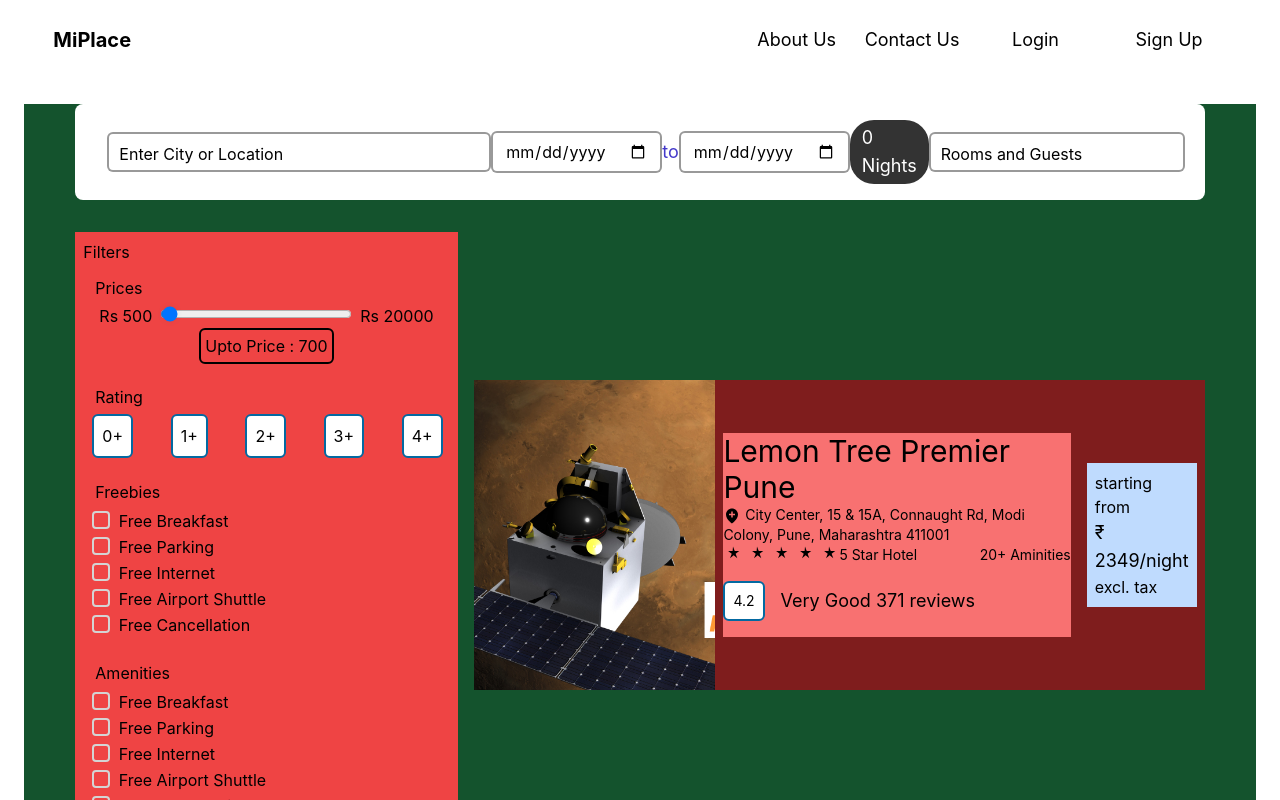
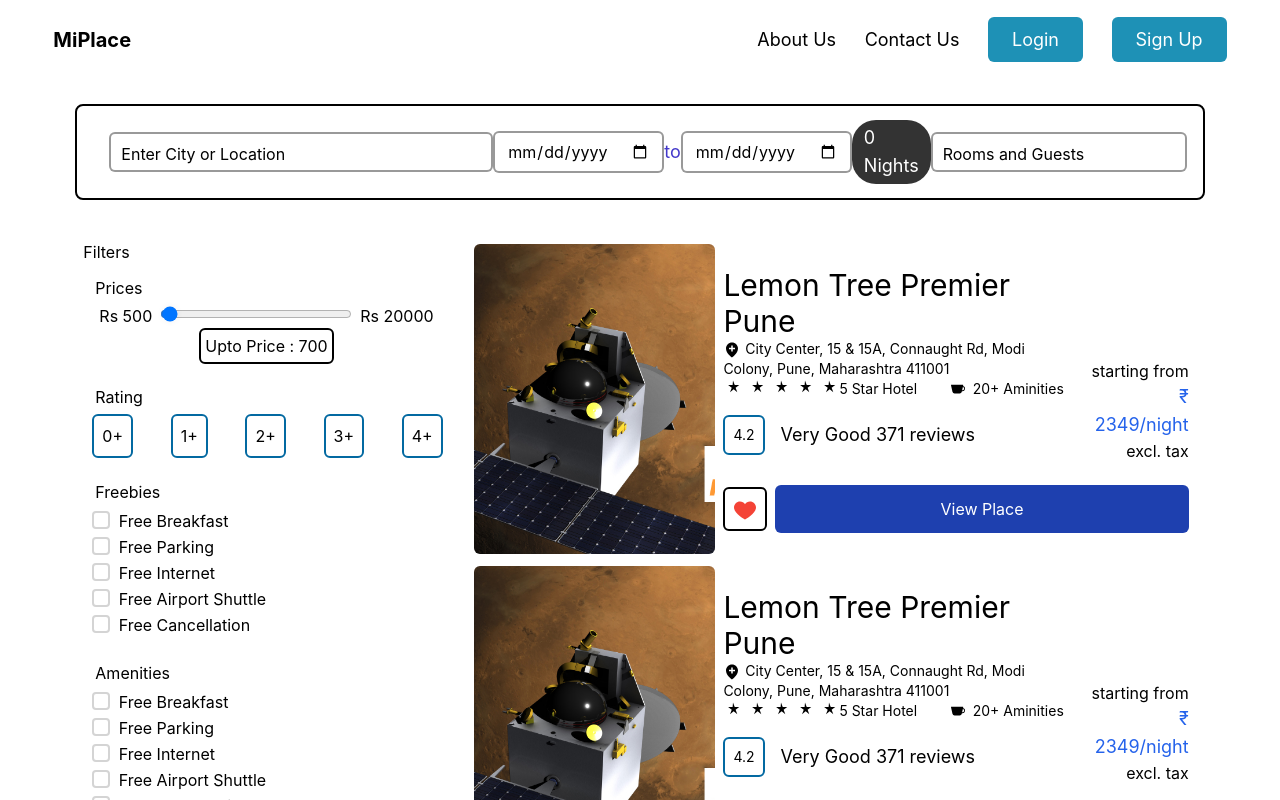
Before and after one commit to aruljohnsonalmabetter/MiPlace-Frontend, a React (Create React App) app in the folder miplace/: page /searchResults in a window 1280 px wide. Shown: the top 800 px of the page. Built offline with nearby package versions, Linux system fonts and the light colour scheme.

Commit message:
Created the searchResults page ,only responsiveness of this is left

```diff
--- a/miplace/src/App.js
+++ b/miplace/src/App.js
@@ -20,6 +20,8 @@
 //       </BrowserRouter>
 
 //     </>
+
+import "./App.css";
 import React from "react";
 import { BrowserRouter, Route, Routes } from "react-router-dom";
 import HomePage from "./pages/Home";
@@ -29,6 +31,7 @@
 import Login from "./components/LoginFormComponent";
 import OTP from "./pages/OTP";
 import SearchResults from "./pages/SearchResults";
+import ErrorScreen from "./pages/ErrorScreen";
 function App() {
   return (
     <BrowserRouter>
@@ -41,6 +44,7 @@
 
         <Route path="/login" element={<Login />} />
         <Route path="/otp" element={<OTP />} />
+        <Route path="*" element={<ErrorScreen />} />
       </Routes>
       <FooterComponent />
     </BrowserRouter>
--- a/miplace/src/components/FilterTabComponent.js
+++ b/miplace/src/components/FilterTabComponent.js
@@ -6,8 +6,8 @@
 
 export const FilterTabComponent = () => {
   return (
-    <div className="mr-2">
-      <div className="bg-red-500  p-2 w-full min-w-max	text-start">
+    <div className="mr-2 sticky">
+      <div className="  p-2 w-full min-w-max	text-start">
         <div className="  flex   flex-col">
           <h2 className=" text-bold">Filters</h2>
           <div className="text-left  flex  items-center flex-col">
--- a/miplace/src/components/HomeCard.jsx
+++ b/miplace/src/components/HomeCard.jsx
@@ -10,11 +10,12 @@
         // <div className="home-card bg-cover bg-center h-[500px] overflow-x-hidden" >
         <div className="home-card bg-cover bg-center h-[500px] overflow-x-hidden relative" style={{ ...cardStyle, backgroundImage: `url(${backgroundImage})` }}>
             <div className=' bottom-0 w-full absolute'>
-            {/* <div className=' bottom-0 w-full absolute flex justify-center items-center'> */}
+                {/* <div className=' bottom-0 w-full absolute flex justify-center items-center'> */}
                 {/* <div className='bg-white w-11/12'> */}
-
+                <div className='flex justify-center items-center flex-col'>
                     <PlaceSearchBarComponent />
-                    <button className='bg-[#196680] px-2 py-2 text-white w-10/12 text-semibold text-lg'>Search</button>
+                    <button className='bg-[#196680] px-2 py-2 text-white w-11/12 text-semibold text-lg rounded-md'>Search</button>
+                </div>
 
                 {/* </div> */}
             </div>
--- a/miplace/src/components/IndividualPlaceCard.js
+++ b/miplace/src/components/IndividualPlaceCard.js
@@ -2,39 +2,50 @@
 import place from "../images/Mars-Orbit-Mission.jpg";
 // import { BiSolidLocationPlus } from 'react-icons/fa';
 import { BiSolidLocationPlus } from "react-icons/bi";
+import { FcLike } from "react-icons/fc";
+import { BsFillCupFill } from "react-icons/bs";
 import Rating from "./Rating";
 
 export const IndividualPlaceCard = () => {
   return (
-    <div className="bg-green-400 w-full">
+    <div className=" w-full  rounded-lg my-3">
       {/* Divide into two parts */}
-      <div className="flex items-center justify-center w-full bg-red-900">
-        <div className="bg-red-900">
+      <div className="flex items-center justify-center w-full  ">
+        {/* IMG */}
+        <div>
           <img
             src={place}
             alt="asd"
-            className="overflow-none h-[310px] w-[340px] object-cover	"
+            className="overflow-none h-[310px] w-[340px] object-cover	rounded-md"
           />
         </div>
-        <div className="flex justify-center items-center">
-          <div className="bg-red-400 m-2">
-            <p className="text-3xl text-bold">
+        <div className="flex justify-center items-center flex-col  ">
+          {/* Written */}
+          <div className="flex justify-center items-end w-full ">
+            {/* Hotel info */}
+            <div className=" m-2 w-9/12  ">
+              <p className="text-3xl text-bold ">
                 {/* {HotelName} */}
                 Lemon Tree Premier Pune
               </p>
               <p className="text-sm">
                 {/* {HotelAddress} */}
-              <BiSolidLocationPlus className="inline text-lg" /> City Center, 15
-              & 15A, Connaught Rd, Modi Colony, Pune, Maharashtra 411001{" "}
+                <BiSolidLocationPlus className="inline text-lg" /> City Center,
+                15 & 15A, Connaught Rd, Modi Colony, Pune, Maharashtra 411001{" "}
+                <div className="flex justify-between items-center text-bold">
                   <div className="flex justify-between items-center">
-                <div className="flex justify-between items-center">
+                    <div className="flex justify-center items-center ">
                       <Rating value="5" className="inline " />
-                  <p className="inline ">5 Star Hotel</p>
+                      <p className="inline   ">5 Star Hotel</p>
                     </div>
-                <p className="inline ">20+ Aminities</p>
+                  </div>
+                  <div className="flex justify-center items-center">
+                    <BsFillCupFill className="mr-2" />
+                    <p className="inline   "> 20+ Aminities</p>
+                  </div>
                 </div>
                 <div className="flex  items-center my-4">
-                <p className="border-2 mr-4 inline border-sky-700 bg-white p-2 rounded-md  transition ease-in-out delay-250  hover:bg-sky-300 duration-300	">
+                  <p className="border-2 mr-4 inline border-sky-700 bg-white p-2 rounded-md  transition ease-in-out delay-250  hover:bg-sky-300 duration-300 text-bold  	">
                     4.2
                   </p>
                   <p className="text-lg">
@@ -43,10 +54,22 @@
                 </div>
               </p>
             </div>
-          <div className="m-2 bg-blue-200 p-2">
-            <p > starting from</p>
-            <p className="text-lg text-bold text-[##3799B8] inline">₹ 2349/night</p>
+
+            {/* Price Part */}
+            <div className="m-2  p-2 text-right ">
+              <p> starting from</p>
+              <p className="text-lg text-bold text-blue-600 ">₹ 2349/night</p>
               <p className="">excl. tax</p>
+            </div>
+          </div>
+
+          <div className=" flex justify-evenly items-center w-full">
+            <div className="border-2 border-black p-2  rounded-md m-2">
+              <FcLike className="text-2xl hover:scale-75   cursor-pointer transition ease-in-out delay-250" />
+            </div>
+            <button className="bg-blue-800 w-full p-3 bordeer-none  mr-4 inline rounded-md text-white transition ease-in-out delay-250  hover:bg-blue-700 duration-300 text-bold  ">
+              View Place
+            </button>
           </div>
         </div>
       </div>
--- a/miplace/src/components/PlaceCard.js
+++ b/miplace/src/components/PlaceCard.js
@@ -2,10 +2,13 @@
 import { IndividualPlaceCard } from "./IndividualPlaceCard";
 
 export const PlaceCard = () => {
+  return (
+    <div className=" w-full ml-2 h-full">
 
-  return (
-    <div className="bg-red-900 w-full ml-2 h-full">
-     <IndividualPlaceCard/>
+      <IndividualPlaceCard />
+      <IndividualPlaceCard />
+      <IndividualPlaceCard />
+      <IndividualPlaceCard />
     </div>
   );
 };
--- a/miplace/src/components/PlaceSearchBarComponent.js
+++ b/miplace/src/components/PlaceSearchBarComponent.js
@@ -36,8 +36,8 @@
   //   setDays(nights);
 
   return (
-    <div className=" flex justify-center items-center  w-full  h-24">
-      <div className="bg-white flex justify-between items-center w-11/12 h-full rounded-lg p-8   ">
+    <div className=" flex justify-center items-center  w-full h-24 ">
+      <div className="bg-white flex justify-between items-center w-11/12 h-full rounded-lg p-8   border-2 border-black ">
         <div>
           <label className="relative">
             <input
@@ -109,7 +109,7 @@
         </div> */}
 
         <div className=" ">
-          <p className="rounded-3xl	 px-3 py-1 border-2 border-solid border-none border-opacity-40	 text-lg text-white bg-black bg-opacity-80">
+          <p className="rounded-3xl	 px-3 py-1 border-2 border-solid border-none border-opacity-40	text-lg text-white bg-black bg-opacity-80">
             {firstDay && secondDay
               ? getNumberOfNightsBetweenDates(firstDay, secondDay)
               : 0}{" "}
--- a/miplace/src/components/PlaceSearchBarRating.js
+++ b/miplace/src/components/PlaceSearchBarRating.js
@@ -8,19 +8,19 @@
       <p className="  p-1 text-bold">Rating</p>
       <div className="price-input flex  flex-col">
         <div className="flex justify-between items-center">
-          <button className="border-2 border-sky-700 bg-white p-2 rounded-md transition ease-in-out delay-250  hover:bg-sky-300 duration-300	 ">
+          <button className="border-2 text-bold border-sky-700 bg-white p-2 rounded-md transition ease-in-out delay-250  hover:bg-sky-300 duration-300	 ">
             0+
           </button>
-          <button className="border-2 border-sky-700 bg-white p-2 rounded-md  transition ease-in-out delay-250  hover:bg-sky-300 duration-300	">
+          <button className="border-2 text-bold border-sky-700 bg-white p-2 rounded-md  transition ease-in-out delay-250  hover:bg-sky-300 duration-300	">
             1+
           </button>
-          <button className="border-2 border-sky-700 bg-white p-2 rounded-md  transition ease-in-out delay-250  hover:bg-sky-300 duration-300	">
+          <button className="border-2 text-bold border-sky-700 bg-white p-2 rounded-md  transition ease-in-out delay-250  hover:bg-sky-300 duration-300	">
             2+
           </button>
-          <button className="border-2 border-sky-700 bg-white p-2 rounded-md  transition ease-in-out delay-250  hover:bg-sky-300 duration-300	">
+          <button className="border-2 text-bold border-sky-700 bg-white p-2 rounded-md  transition ease-in-out delay-250  hover:bg-sky-300 duration-300	">
             3+
           </button>
-          <button className="border-2 border-sky-700 bg-white p-2 rounded-md  transition ease-in-out delay-250  hover:bg-sky-300 duration-300	">
+          <button className="border-2 text-bold border-sky-700 bg-white p-2 rounded-md  transition ease-in-out delay-250  hover:bg-sky-300 duration-300	">
             4+
           </button>
         </div>
--- a/miplace/src/pages/SearchResults.js
+++ b/miplace/src/pages/SearchResults.js
@@ -6,12 +6,12 @@
 function SearchResults() {
   return (
     <div className="h-full p-6 ">
-      <div className="bg-green-900">
+      <div className="">
         <div className="mb-8">
           <PlaceSearchBarComponent />
         </div>
         <div className="flex justify-center items-center">
-          <div className=" flex justify-between items-center w-11/12">
+          <div className=" flex justify-between items-start w-11/12">
             {/* <div className=" flex justify-between items-center "> */}
             <FilterTabComponent />
             <PlaceCard />
```
Lines whose indentation alone changed are shown as unchanged.
